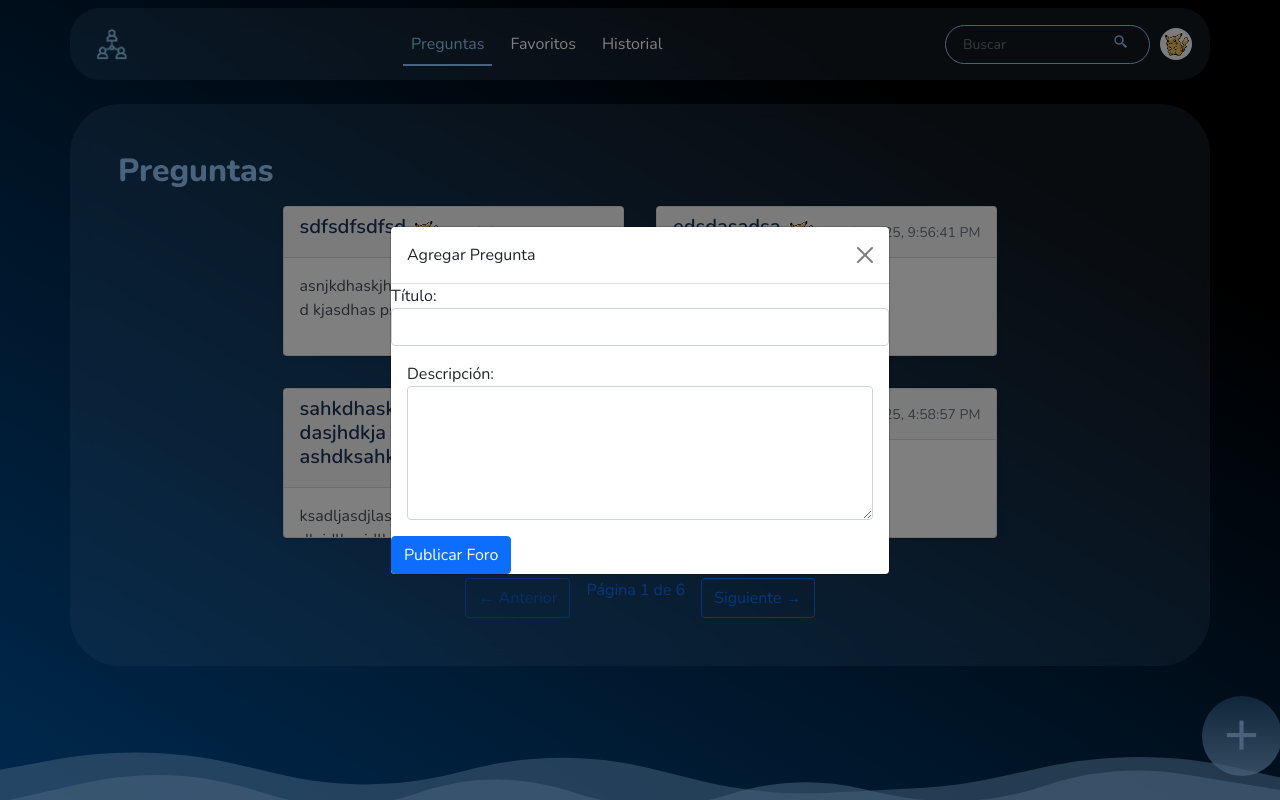
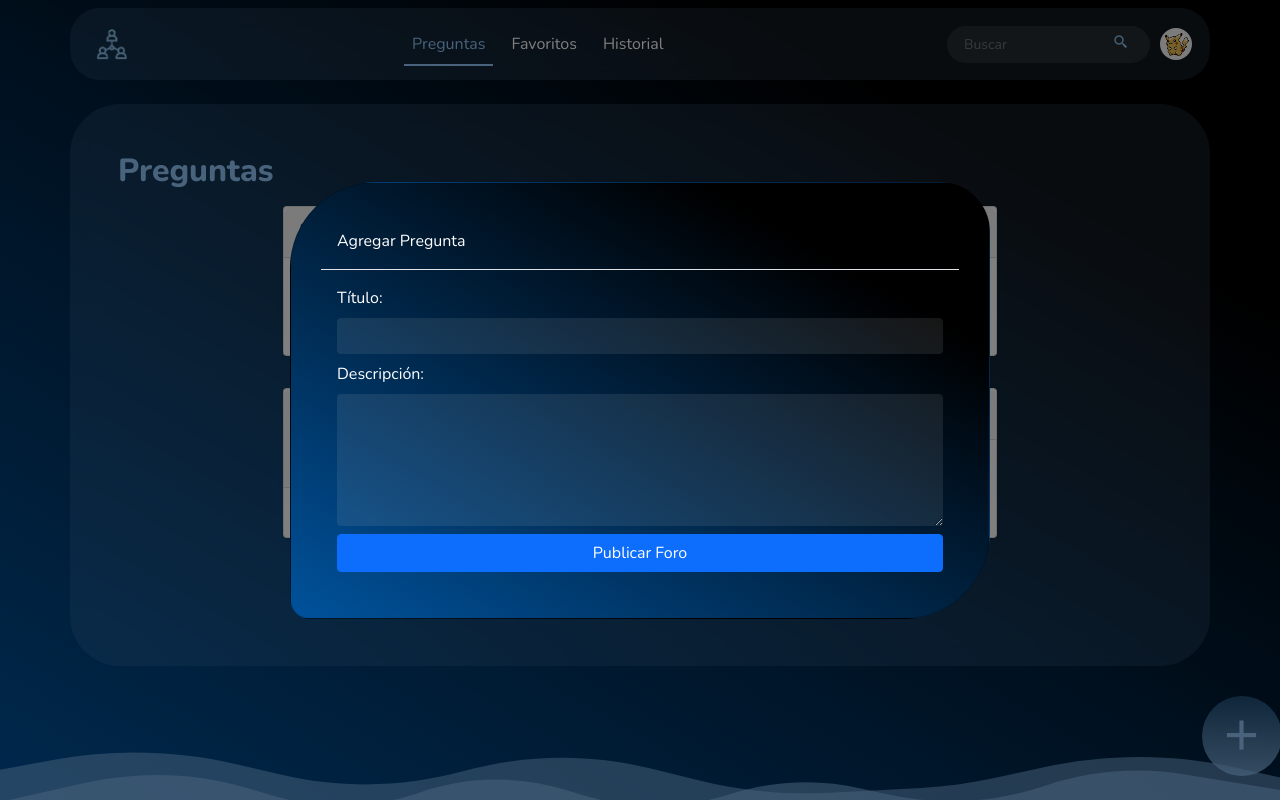
Before and after one commit to leywun17/MindVortex, a PHP site: page /Views/dashboard.php in a window 1280 px wide, after a click that opens the changed part. Run offline with PHP 8.4, Linux system fonts and the light colour scheme; a user stored in the database is signed in; data comes from the database, SQL or seed files in the repository; some libraries are stand-ins or nearby versions.

Commit message:
Improves dashboard UI and forum submission.
Enhances the dashboard's visual appearance by adjusting CSS styles, ensuring full-height display and improved responsiveness.
Updates the forum submission modal for better user experience and layout.

```diff
--- a/Views/dashboard.php
+++ b/Views/dashboard.php
@@ -35,7 +35,7 @@ if (isset($_SESSION['logged_in']) &&  $_SESSION['logged_in'] === true) {
 
 </head>
 
-<body>
+<body style="height: 100vh !important;">
     <div class="container-fluid d-grid gap-3">
         <div class="row">
             <nav class="navbar navbar-expand-md navbar-dark">
@@ -138,15 +138,13 @@ if (isset($_SESSION['logged_in']) &&  $_SESSION['logged_in'] === true) {
                             <button type="button" class="btn-close" data-bs-dismiss="modal" aria-label="Close"></button>
                         </div>
                         <form id="formularioForo">
-                            <div class="form-group">
+                            <div class="form-group modal-body d-grid gap-2">
                                 <label for="titulo">Título:</label>
-                                <input type="text" class="form-control" id="titulo" name="titulo" required style="color: #000;">
-                            </div>
-                            <div class="form-group modal-body">
+                                <input type="text" class="form-control" id="titulo" name="titulo" required>
                                 <label for="descripcion">Descripción:</label>
                                 <textarea class="form-control" id="descripcion" name="descripcion" minlength="15" rows="5" required></textarea>
+                                <button type="submit" class="btn btn-primary">Publicar Foro</button>
                             </div>
-                            <button type="submit" class="btn btn-primary">Publicar Foro</button>
                         </form>
                     </div>
                 </div>
--- a/css/dashboard.css
+++ b/css/dashboard.css
@@ -7,15 +7,21 @@
 	font-family: "Nunito", sans-serif;
 }
 
+html,
 body {
+	margin: 0;
+	padding: 0;
 	width: 100%;
-	height: 100vh;
-	background: linear-gradient(210deg, #000000 20%, #00529C 100%);
-	position: relative;
-	overflow: hidden;
+	height: 100%;
+	background: linear-gradient(210deg, #000000 20%, #00529C 100%) !important;
+	background-position: top center;
 }
 
-
+body {
+	position: fixed;
+	z-index: -100;
+	height: 100vh !important;
+}
 
 /* Color of the links BEFORE scroll */
 .navbar-scroll .nav-link,
@@ -48,7 +54,7 @@ body {
 	height: 3.5rem;
 }
 
-.contenedor-header{
+.contenedor-header {
 	background-color: rgb(145, 198, 247, 0.12);
 	backdrop-filter: blur(10px);
 	-webkit-backdrop-filter: blur(10px);
@@ -158,7 +164,7 @@ input[type="search"]::-webkit-search-cancel-button {
 	height: 460px;
 }
 
-footer{
+footer {
 	position: fixed;
 	z-index: -1;
 }
@@ -206,9 +212,9 @@ footer img {
 }
 
 .card {
-	height:150px;
-	width:80%;
-	box-shadow: 0 2px 4px rgba(0,0,0,0.1);
+	height: 150px;
+	width: 80%;
+	box-shadow: 0 2px 4px rgba(0, 0, 0, 0.1);
 	border-radius: 8px;
 	overflow: hidden;
 	transition: transform 0.1s ease;
@@ -219,9 +225,11 @@ footer img {
 	flex: 1;
 	width: 500px;
 }
-.card:hover{
+
+.card:hover {
 	transform: scale(1.1);
 }
+
 .card-header {
 	background-color: #f8f9fa;
 	border-bottom: 1px solid #eaeaea;
@@ -229,6 +237,7 @@ footer img {
 	border-radius: 8px 8px 0 0 !important;
 	padding: 15px 20px;
 }
+
 .card-header h5 {
 	margin-bottom: 10px;
 	font-weight: 600;
@@ -283,3 +292,20 @@ footer img {
 .card-container.active {
 	display: flex;
 }
+
+.modal-content {
+	padding: 30px;
+	width: 600px;
+	border-radius: 86px 50px 86px 20px !important;
+	color: #fff;
+	background: linear-gradient(210deg, #000000 20%, #00529C 100%) !important;
+}
+
+.modal-dialog {
+	max-width: 700px !important;
+}
+
+.form-control {
+	border: none !important;
+	background-color: rgb(217, 217, 217, .1) !important;
+}
--- a/js/subirForo.js
+++ b/js/subirForo.js
@@ -26,7 +26,7 @@ $(document).ready(function () {
                         icon: "success",
                         title: "Success",
                         text: "Foro Añadido con exito",
-                        confirmButtonText: "Continuar"
+                        confirmButtonText: "Continuar",
                     }).then(() => {
                         window.location.href = "../Views/dashboard.php"; // Cambia a la vista crrecta
                         console.log("DAtos", data);
```
